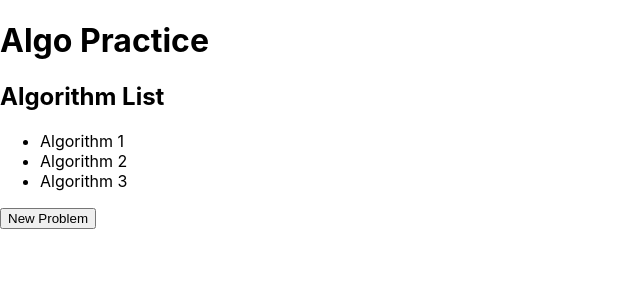
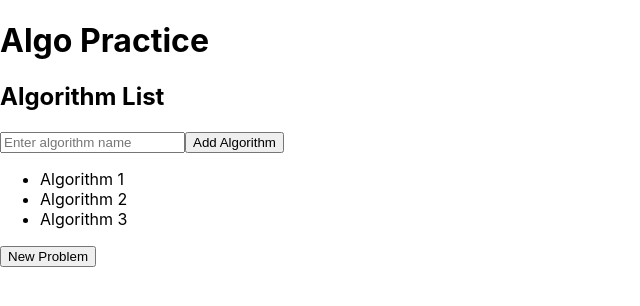
Before and after one commit to RickyMartinez16/randomizer2, a React (Create React App) app: page / in a window 1280 px wide. Shown: the top 306 px of the page, without its empty margins (0-640 px from the left). Built offline with nearby package versions, Linux system fonts and the light colour scheme.

Commit message:
randomizer

```diff
--- a/src/App.js
+++ b/src/App.js
@@ -4,12 +4,11 @@ import AlgoList from "./components/AlgoList";
 
 function App() {
 
-  const algorithms = ['Algorithm 1', 'Algorithm 2', 'Algorithm 3'];
-
-
-  // State variables
+  const [algorithms, setAlgorithms] = useState(['Algorithm 1', 'Algorithm 2', 'Algorithm 3']);
   const [completedAlgorithms, setCompletedAlgorithms] = useState([]);
   const [currentProblem, setCurrentProblem] = useState('');
+  const [newAlgorithmName, setNewAlgorithmName] = useState('');
+
 
   // Handler for marking algorithm as completed
   const handleAlgorithmCompletion = (algorithm) => {
@@ -21,6 +20,10 @@ function App() {
     // Logic to select and set new problem
     const randomIndex = Math.floor(Math.random() * algorithms.length);
     setCurrentProblem(algorithms[randomIndex]);
+  };
+
+  const handleAddAlgorithm = (algorithmName) => {
+    setAlgorithms([...algorithms, algorithmName]);
   };
 
 
@@ -37,6 +40,7 @@ function App() {
         onAlgorithmClick={handleAlgorithmCompletion}
         completedAlgorithms={completedAlgorithms}
         handleNewProblem={handleNewProblem}
+        onAddAlgorithm={handleAddAlgorithm}
       />
     </div>
   );
--- /dev/null
+++ b/src/components/AlgoForm.js
@@ -0,0 +1,33 @@
+// AlgorithmForm.js
+
+import React, { useState } from 'react';
+
+const AlgoForm = ({ onAddAlgorithm }) => {
+  const [algorithmName, setAlgorithmName] = useState('');
+
+  const handleChange = (event) => {
+    setAlgorithmName(event.target.value);
+  };
+
+  const handleSubmit = (event) => {
+    event.preventDefault();
+    if (algorithmName.trim() !== '') {
+      onAddAlgorithm(algorithmName);
+      setAlgorithmName('');
+    }
+  };
+
+  return (
+    <form onSubmit={handleSubmit}>
+      <input
+        type="text"
+        value={algorithmName}
+        onChange={handleChange}
+        placeholder="Enter algorithm name"
+      />
+      <button type="submit">Add Algorithm</button>
+    </form>
+  );
+};
+
+export default AlgoForm;
--- a/src/components/AlgoList.js
+++ b/src/components/AlgoList.js
@@ -1,16 +1,25 @@
+// AlgoList.js
+
 import React from 'react';
 import AlgoItem from './AlgoItem';
+import AlgoForm from './AlgoForm';
 
-const AlgoList = ({ algorithms, onAlgorithmClick, handleNewProblem }) => {
+const AlgoList = ({ algorithms, completedAlgorithms, onAlgorithmClick, handleNewProblem, onAddAlgorithm }) => {
   return (
     <div className="algo-list">
       <h2>Algorithm List</h2>
+      <AlgoForm onAddAlgorithm={onAddAlgorithm} />
       <ul>
         {algorithms.map((algorithm, index) => (
-          <AlgoItem key={index} algorithm={algorithm} onAlgorithmClick={onAlgorithmClick} />
+          <AlgoItem
+            key={index}
+            algorithm={algorithm}
+            completed={completedAlgorithms.includes(algorithm)}
+            onAlgorithmClick={onAlgorithmClick}
+          />
         ))}
       </ul>
-      <button onClick={handleNewProblem}> New Problem</button>
+      <button onClick={handleNewProblem}>New Problem</button>
     </div>
   );
 };
```
